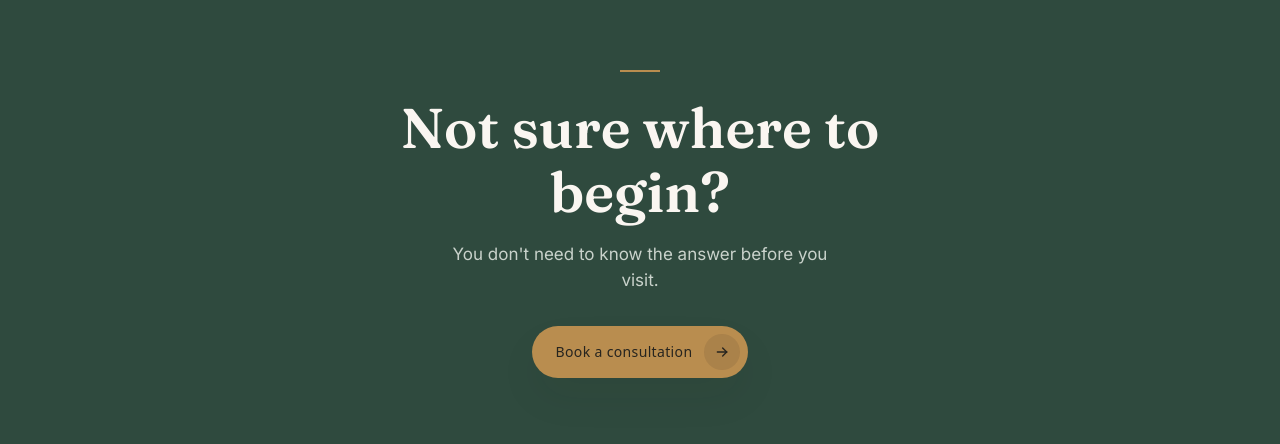
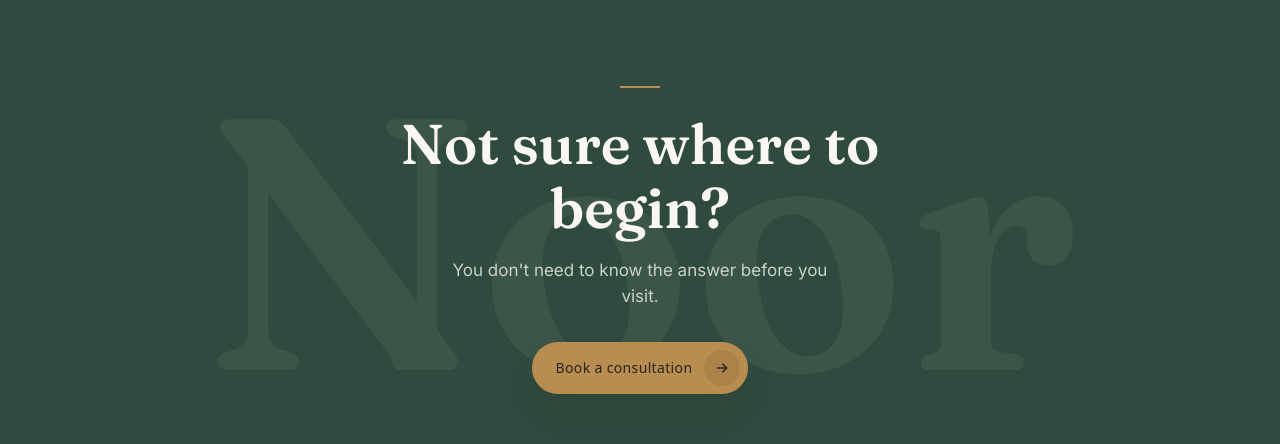
Before and after one commit to SadafNemani/noor-dental-studio, a Next.js app: page /en/your-care in a window 1280 px wide. Shown: the part 1624-2068 px from the top of the page. Built offline with nearby package versions, Linux system fonts and the light colour scheme; a web font is replaced by a local one.

Commit message:
style: added a huge faint Noor watermark to cta section

```diff
--- a/src/app/[locale]/your-care/page.tsx
+++ b/src/app/[locale]/your-care/page.tsx
@@ -60,8 +60,15 @@ export default async function YourCarePage() {
         </Container>
       </section>
 
-      <section className="bg-pine text-ivory py-24 text-center">
-        <Container>
+      <section className="bg-pine text-ivory relative overflow-hidden py-28 text-center">
+        <span
+          aria-hidden="true"
+          className="font-heading text-ivory/6 pointer-events-none absolute inset-0 flex items-center justify-center text-[28vw] leading-none font-semibold"
+        >
+          Noor
+        </span>
+
+        <Container className="relative">
           <Arrive>
             <div className="bg-gold mx-auto mb-6 h-0.5 w-10" />
             <Heading size="h2" className="text-ivory mx-auto mb-4 max-w-130">
```
